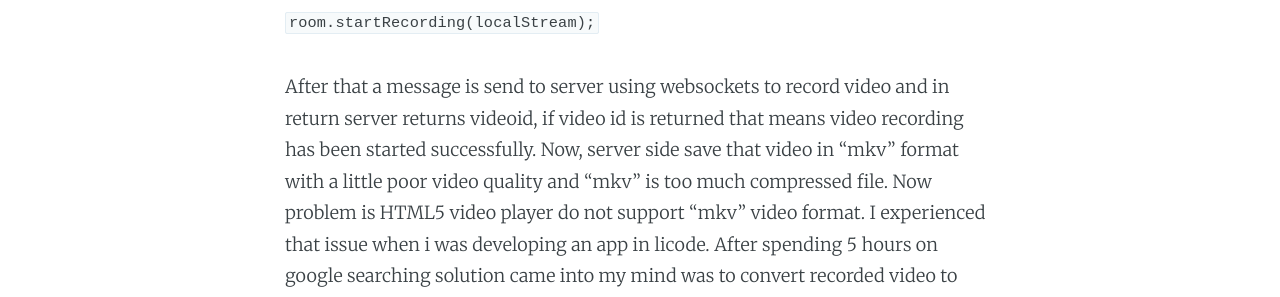
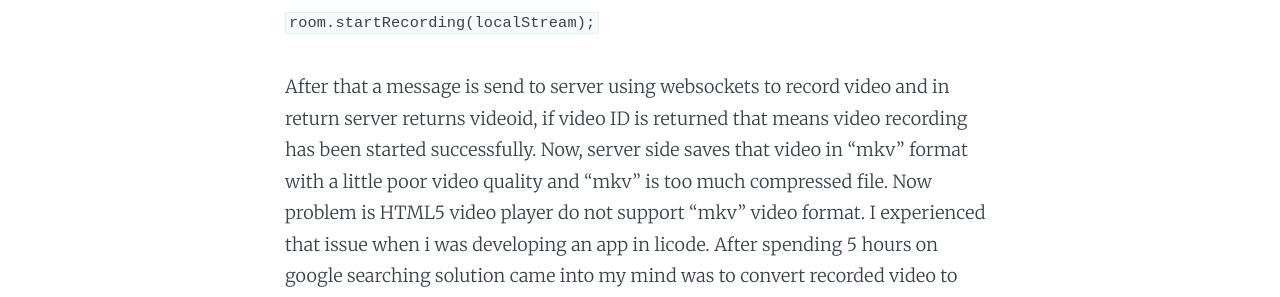
Before and after one commit to creanyx/creanyx.github.io, a Jekyll site: the page built from _posts/2015-08-31-what's-a-licode.markdown, in a window 1280 px wide and 900 px high. Shown: the part 475-772 px from the top of the window. Built offline with Jekyll 4.4.1, drawn with Linux system fonts in a browser that asks for light colours; Markdown is read by kramdown in place of the engine named in the settings; some of the changed lines change nothing that is shown; some of the changed text lies outside the part shown.

Commit message:
final changes

```diff
--- a/_posts/2015-08-31-what's-a-licode.markdown
+++ b/_posts/2015-08-31-what's-a-licode.markdown
@@ -2,15 +2,15 @@
 layout: post
 title: "What's a Licode"
 date: 2015-08-31 10:18:00
-author: Sakina Murtaza
-authorbio : Sakina is the community manager at Creanyx.
+author: Shakeel shafique
+authorbio : Shakeel is an Open Source Developer.
 categories: Hack Day Special
 ---
 Licode is an Open Source WebRTC platform which can be used to create applications which includes video/audio communication. Let’s say you want to have your own secure server deployed which can work as a video conferencing platform, licode can handle such requirements. Using Licode client side and server side API, one can record all connected participant video or audio. To do that on client side you need to execute that line in javascript
 
 ``room.startRecording(localStream);``
 
-After that a message is send to server using websockets to record video and in return server returns videoid, if video id is returned that means video recording has been started successfully. Now, server side save that video in “mkv” format with a little poor video quality and “mkv” is too much compressed file. Now problem is HTML5 video player do not support “mkv” video format. I experienced that issue when i was developing an app in licode. After spending 5 hours on google searching solution came into my mind was to convert recorded video to mp4 using ffmpeg right after “stopRecorder” event is called.
+After that a message is send to server using websockets to record video and in return server returns videoid, if video ID is returned that means video recording has been started successfully. Now, server side saves that video in “mkv” format with a little poor video quality and “mkv” is too much compressed file. Now problem is HTML5 video player do not support “mkv” video format. I experienced that issue when i was developing an app in licode. After spending 5 hours on google searching solution came into my mind was to convert recorded video to mp4 using ffmpeg right after “stopRecorder” event is called.
 
 Now “stopRecorder” event implementation is in file “licode/erizo_controller/erizoController/erizoController.js”. So open that file and locate that function in that file
 
```
